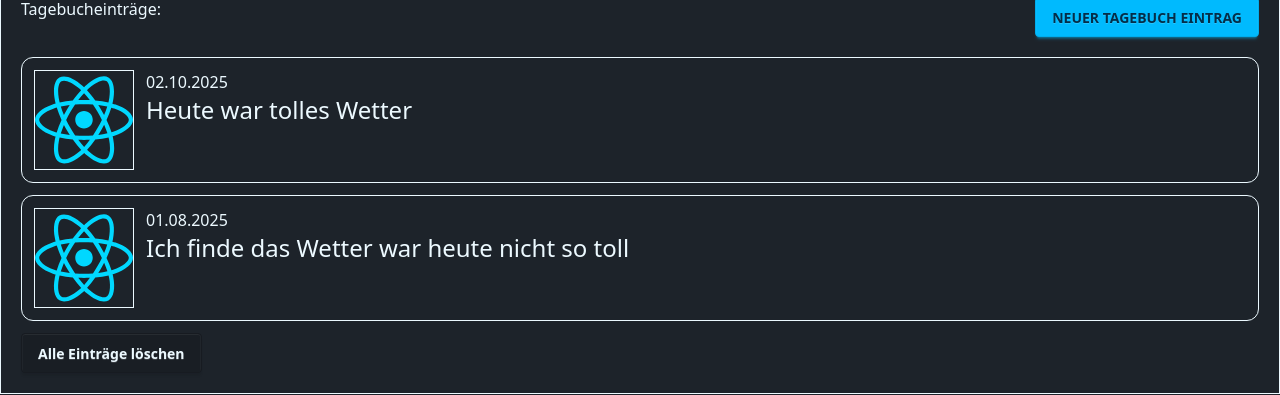
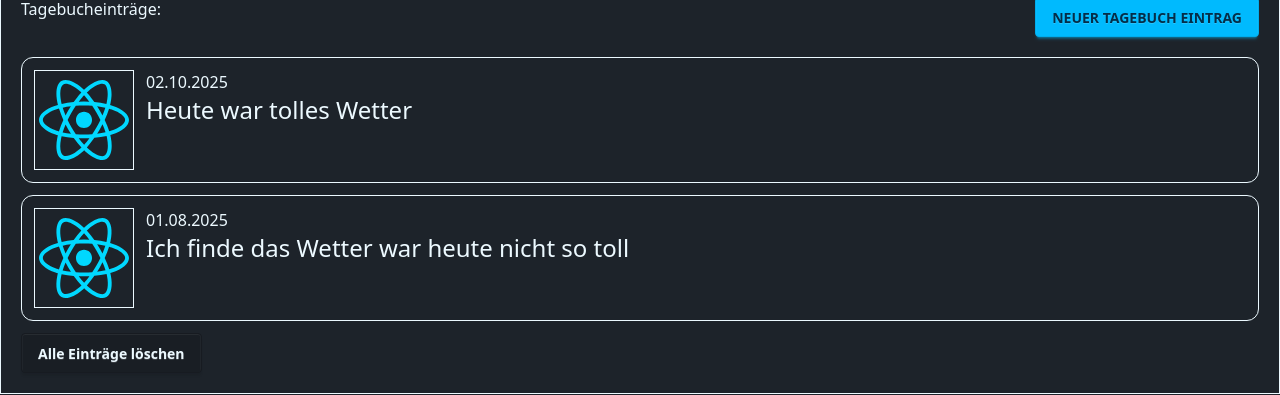
Before and after one commit to kaktusgarten/react-personal-diary-app, a React (Vite) app: page / in a window 1280 px wide. Shown: the part 158-553 px from the top of the page. Built offline with nearby package versions, Linux system fonts and the light colour scheme.

Commit message:
Pixel schubsen

```diff
--- a/src/components/DiaryEntryComponent.jsx
+++ b/src/components/DiaryEntryComponent.jsx
@@ -42,7 +42,7 @@ export default function DiaryEntryComponent() {
                     e.currentTarget.src = "/img/vite.svg";
                   }}
                   alt="IMG"
-                  className="w-[100px] h-[100px] border"
+                  className="w-[100px] h-[100px] border p-1"
                 />
               </div>
               <div>
--- a/src/components/FullInfoModal.jsx
+++ b/src/components/FullInfoModal.jsx
@@ -31,7 +31,7 @@ export default function FullInfoModal({ id }) {
                   e.currentTarget.src = "/img/vite.svg";
                 }}
                 alt="Image"
-                className="border sm:w-1/3"
+                className="border sm:w-1/3 p-3"
               ></img>
               <div className="sm:w-2/3">
                 {/* Datum */}
```
